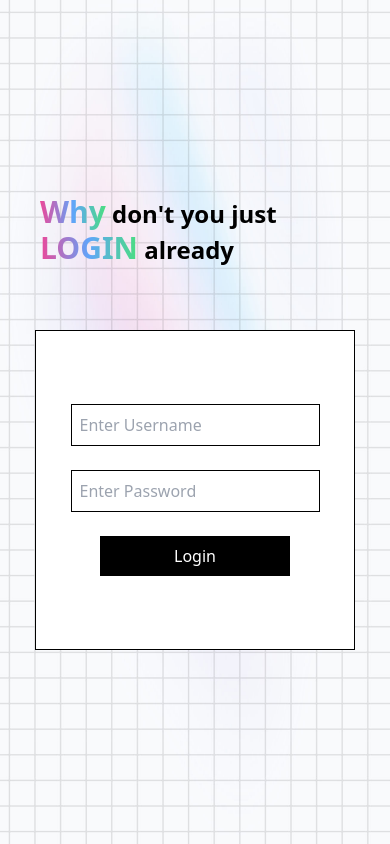
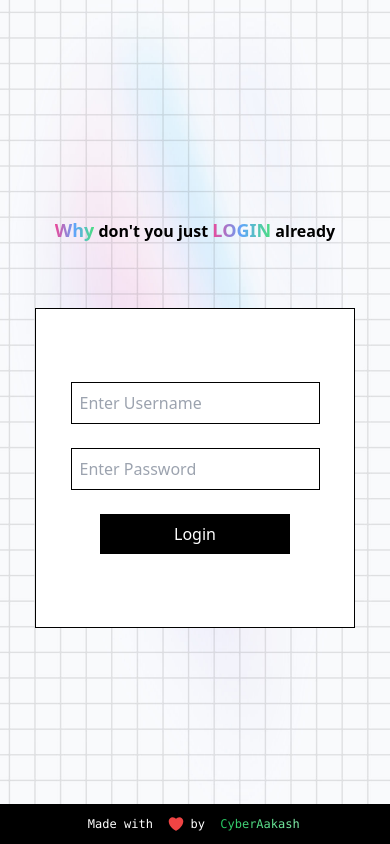
Before and after one commit to CyberAakash/poster_voting_system, a React (Vite) app: page / in a window 390 px wide. Built offline with nearby package versions, Linux system fonts and the light colour scheme.

Commit message:
responsive and mistakes corrected

```diff
--- a/index.html
+++ b/index.html
@@ -2,9 +2,9 @@
 <html lang="en">
   <head>
     <meta charset="UTF-8" />
-    <link rel="icon" type="image/svg+xml" href="/vite.svg" />
+    <link rel="icon" type="image/svg+xml" href="/icon.png" />
     <meta name="viewport" content="width=device-width, initial-scale=1.0" />
-    <title>Vite + React</title>
+    <title>Photo-Club Voting</title>
   </head>
   <body>
     <div id="root"></div>
--- a/src/App.jsx
+++ b/src/App.jsx
@@ -8,6 +8,7 @@ import VotePage from "./pages/VotePage";
 import { useState, useEffect } from "react";
 import { collection, query, where, getDocs } from "firebase/firestore";
 import { db } from "./firebase";
+import Footer from "./components/Footer";
 
 function App() {
   const [username, setUsername] = useState("");
@@ -54,7 +55,7 @@ function App() {
         <Router>
           <div className="relative flex flex-col items-center justify-center w-screen overflow-hidden min-h-fit px-0 py-0 m-0">
             <button
-              className="fixed z-50 bg-black text-white border-2 border-white top-10 left-0 p-2 rounded-r-2xl"
+              className="fixed z-50 bg-black text-white border-2 border-white top-40 lg:top-10 left-0 p-2 rounded-r-2xl"
               onClick={handleLogout}
             >
               Logout
@@ -71,13 +72,13 @@ function App() {
           </div>
         </Router>
       ) : (
-        <div className="relative flex flex-col gap-16 items-center justify-center m-0 p-10 lg:p-40 min-h-screen w-screen overflow-hidden shadow-2xl ">
-          <h1 className="z-40 text-2xl text-black font-semibold">
-            <span className="text-3xl font-extrabold text-transparent bg-clip-text bg-gradient-to-r from-pink-500 via-blue-400 to-green-400">
+        <div className="relative flex flex-col gap-16 items-center justify-center m-0 p-0 sm:p-10 lg:px-40 h-screen w-screen overflow-hidden shadow-2xl ">
+          <h1 className="z-40 text-base sm:text-2xl text-black font-semibold">
+            <span className="text-lg sm:text-3xl font-extrabold text-transparent bg-clip-text bg-gradient-to-r from-pink-500 via-blue-400 to-green-400">
               Why
             </span>{" "}
             don{"'"}t you just{" "}
-            <span className="text-3xl font-extrabold text-transparent bg-clip-text bg-gradient-to-r from-pink-500 via-blue-400 to-green-400">
+            <span className="text-lg sm:text-3xl font-extrabold text-transparent bg-clip-text bg-gradient-to-r from-pink-500 via-blue-400 to-green-400">
               LOGIN
             </span>{" "}
             already
@@ -109,6 +110,7 @@ function App() {
               Login
             </button>
           </form>
+          <Footer />
         </div>
       )}
     </>
--- a/src/components/Banner.jsx
+++ b/src/components/Banner.jsx
@@ -5,7 +5,7 @@ function Banner() {
   return (
     <div className="z-40 relative flex gap-0 flex-col items-center w-full min-h-screen m-0">
       <h1
-        className="z-30 w-full mt-[18%] flex gap-2 items-center justify-center
+        className="z-30 max-w-[80%] mt-[50%] sm:mt-[30%] lg:mt-[18%] flex flex-col gap-2 items-center justify-center
       text-center text-2xl md:text-5xl font-bold text-black"
       >
         Only
--- a/src/components/Carousel.jsx
+++ b/src/components/Carousel.jsx
@@ -3,7 +3,9 @@
 function Carousel() {
   return (
     <>
-    <h1 className="text-5xl relative z-40 font-extrabold border-2 border-black p-4 mb-12 mt-16">Peaceful Pics</h1>
+      <h1 className="text-lg sm:text-5xl relative z-40 font-extrabold border-2 border-black p-4 mb-12 mt-16">
+        Peaceful Pics
+      </h1>
       <div className=" z-40 flex items-center justify-center w-[90%] border-2 border-black rounded-2xl">
         <div className="carousel carousel-end  rounded-xl">
           <div className="carousel-item">
--- a/src/components/Footer.jsx
+++ b/src/components/Footer.jsx
@@ -6,9 +6,9 @@ function Footer() {
       <h1 className=" scale-75">Made with </h1>
       <HeartIcon className="h-6 w-6 text-red-500 scale-75" />
       <h1 className=" scale-75"> by</h1>
-      <p className="text-transparent bg-gradient-to-r from-green-500 to-green-300 bg-clip-text scale-75">
+      <a href="https://www.github.com/CyberAakash" target="_blank" className="text-transparent bg-gradient-to-r from-green-500 to-green-300 bg-clip-text scale-75" rel="noreferrer">
         CyberAakash
-      </p>
+      </a>
     </div>
   );
 }
--- a/src/components/Pic.jsx
+++ b/src/components/Pic.jsx
@@ -3,15 +3,19 @@ import "./Pic.css"
 // eslint-disable-next-line react/prop-types
 function Pic({name, author, desc, img, vote_count, cardNo}) {
   return (
-    <div className="relative flex flex-row rounded-2xl items-start justify-start min-h-[13rem] min-w-[20rem] bg-white text-black border-2 border-black">
+    <div className="relative flex flex-row rounded-2xl items-start justify-start min-h-[10rem] sm:min-h-[13rem] min-w-[8rem] sm:min-w-[20rem] bg-white text-black border-2 border-black">
       <div className="flex flex-col items-center justify-center max-w-[50%] z-8">
         <img className="object-cover h-full w-full rounded-l-xl" src={img} />
       </div>
       <div className="flex flex-col text-xl font-semibold gap-6 items-center justify-center w-full min-h-full">
-        <h1 className="border-b-2 border-black w-full text-center p-2 text-base sm:text-xl lg:text-3xl font-extralight font-mono">{name}  [{cardNo}]</h1>
-        <h1 className="">{author}</h1>
-        <p>{desc}</p>
-        <div className="absolute text-center z-9 right-0 bottom-0 bg-greenBlue rounded-br-xl min-w-[50%] text-white text-sm p-4">Count : {vote_count}</div>
+        <h1 className="border-b-2 border-black w-full text-center p-2 text-xs sm:text-xl lg:text-3xl font-extralight font-mono">
+          {name} [{cardNo}]
+        </h1>
+        <h1 className="text-xs sm:text-lg">{author}</h1>
+        <p className="text-xs sm:text-lg">{desc}</p>
+        <div className="absolute text-center z-9 right-0 bottom-0 bg-greenBlue rounded-br-xl min-w-[50%] text-white text-sm p-1 sm:p-4">
+          Count : {vote_count}
+        </div>
       </div>
       {/* <span className="absolute text-lg top-0 right-0 bg-greenBlue text-white  font-bold px-4 py-2 rounded-full z-10">{cardNo}</span> */}
     </div>
--- a/src/components/TopPics.jsx
+++ b/src/components/TopPics.jsx
@@ -32,7 +32,7 @@ function TopPics() {
       className="relative z-40 grid place-items-center grid-cols-1 gap-16 w-full
     min-h-screen m-0 p-8 md:px-36 lg:px-60 overflow-x-hidden pb-14"
     >
-      <h1 className="text-5xl font-extrabold border-2 border-black bg-white p-4">
+      <h1 className="text-lg sm:text-5xl font-extrabold border-2 border-black bg-white p-4">
         Top rankers
       </h1>
       {cards.map((card) => (
```
Also changed, not shown: public/icon.png (added).
